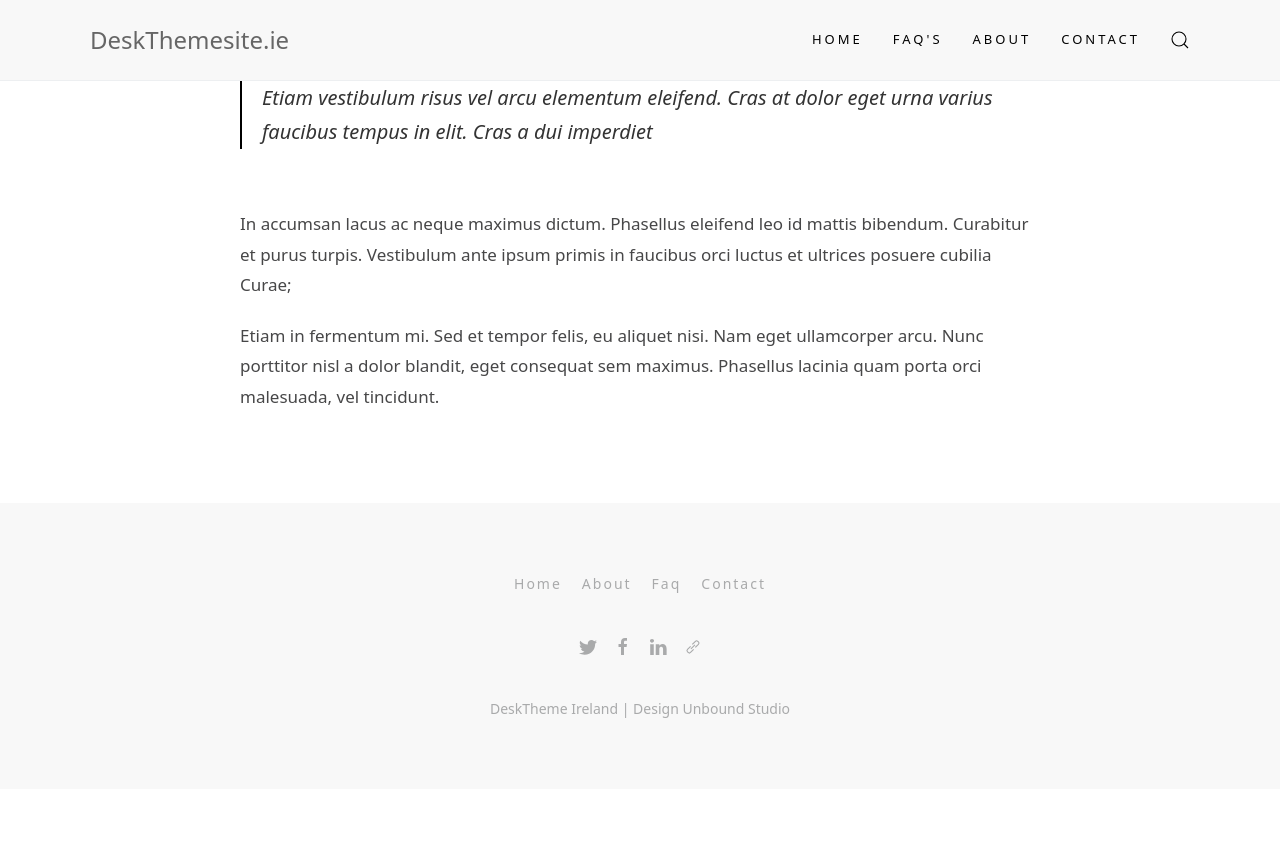
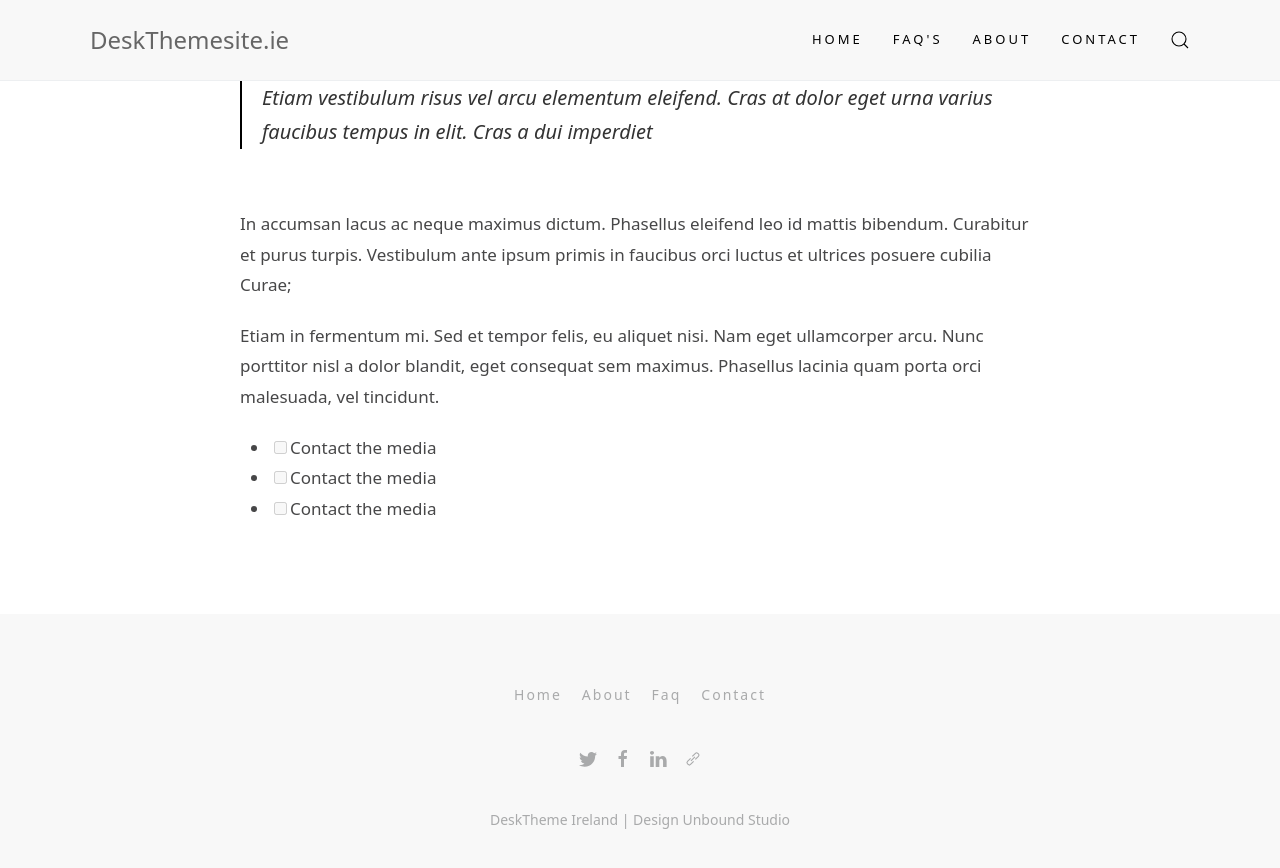
Before and after one commit to robbertl/robbertl.github.io, a Jekyll site: the page built from about.md, in a window 1280 px wide and 900 px high, scrolled down 2553 px. Shown: the top 868 px of the window. Built offline with Jekyll 4.4.1, drawn with Linux system fonts in a browser that asks for light colours; before the commit the page ends 3342 px from its top, so only the background shows below that.

Commit message:
Update about.md

```diff
--- a/about.md
+++ b/about.md
@@ -55,3 +55,7 @@ Cras at dolor eget urna varius faucibus tempus in elit. Cras a dui imperdiet, te
 In accumsan lacus ac neque maximus dictum. Phasellus eleifend leo id mattis bibendum. Curabitur et purus turpis. Vestibulum ante ipsum primis in faucibus orci luctus et ultrices posuere cubilia Curae;
 
 Etiam in fermentum mi. Sed et tempor felis, eu aliquet nisi. Nam eget ullamcorper arcu. Nunc porttitor nisl a dolor blandit, eget consequat sem maximus. Phasellus lacinia quam porta orci malesuada, vel tincidunt.
+
+- [ ] Contact the media
+- [ ] Contact the media
+- [ ] Contact the media
```
